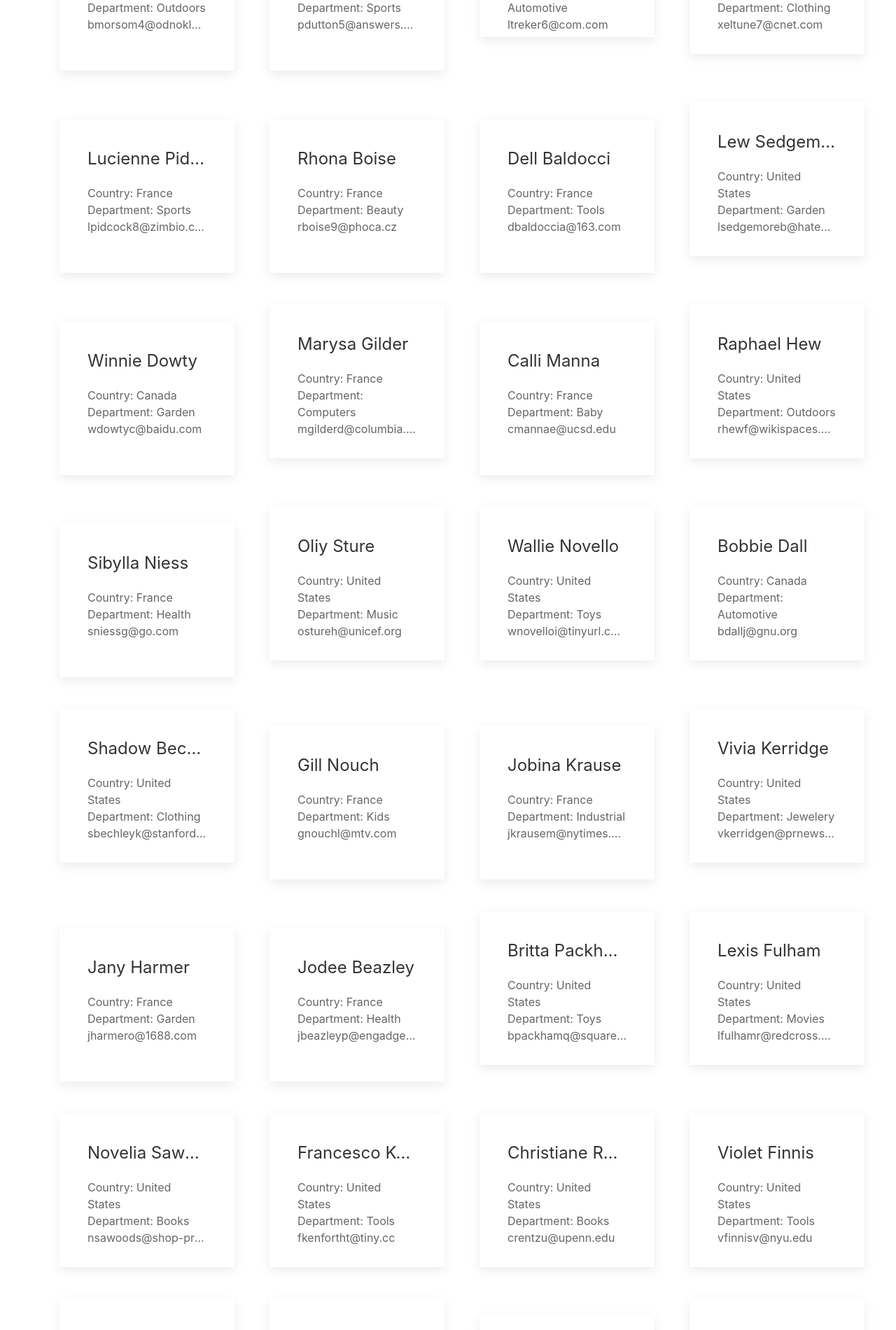
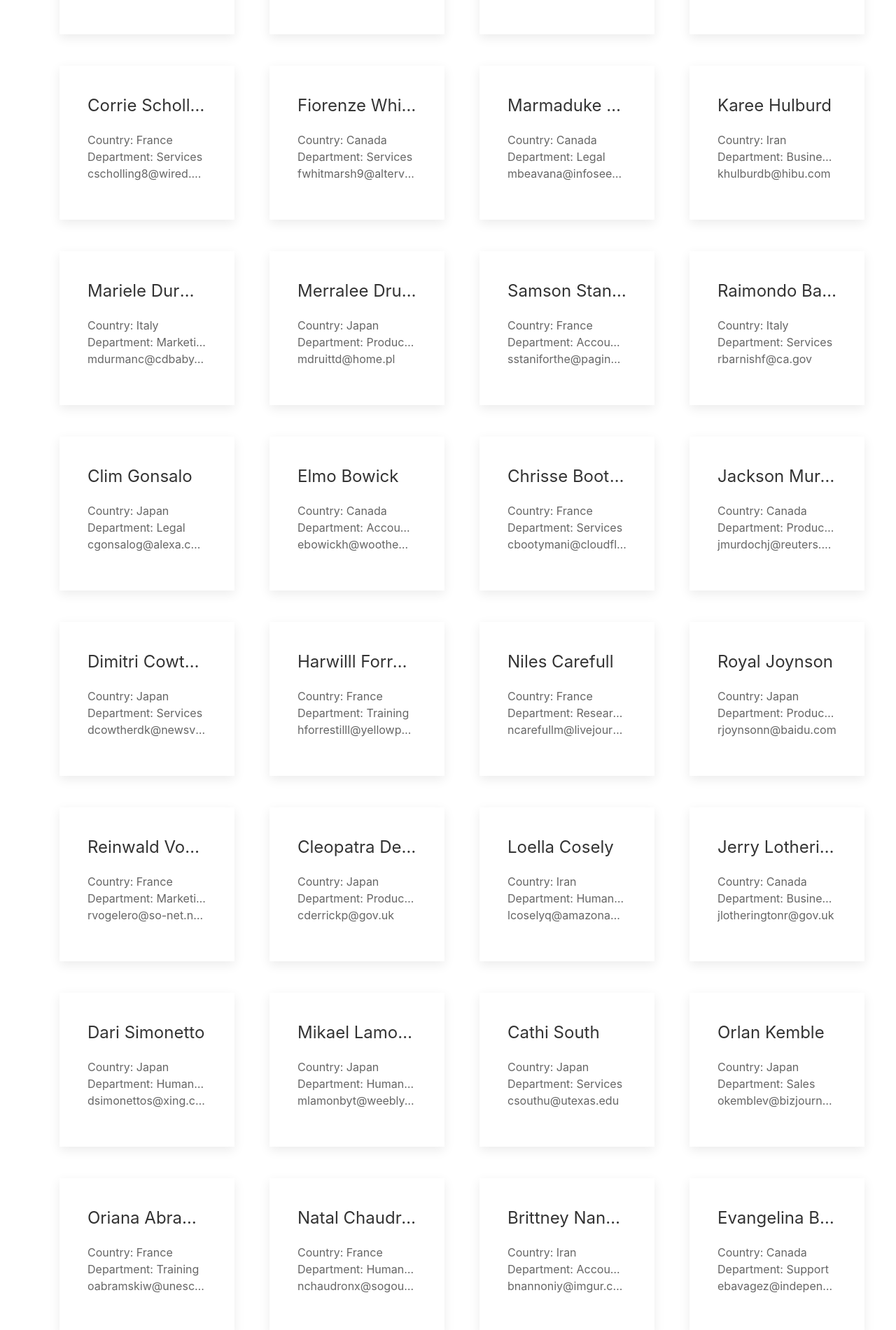
Before and after one commit to ariasadeghi530/employee-directory, a React (Create React App) app: page / in a window 1280 px wide. Shown: the part 760-2661 px from the top of the page at 70% size. Built offline with nearby package versions, Linux system fonts and the light colour scheme.

Commit message:
updated db and styling

```diff
--- a/src/App.js
+++ b/src/App.js
@@ -41,10 +41,7 @@ class App extends Component {
      })
     }
     else {
-     return db.map((emp, i) => {
-
-      return <Card emp={emp} key={i} />
-    })
+     return db.map((emp, i) => <Card emp={emp} key={i} />)
     }
   }
 
@@ -60,7 +57,7 @@ class App extends Component {
         handleFormSubmit={this.handleFormSubmit}
         handleSelectChange={this.handleSelectChange}
         />
-        <div className="uk-row">
+        <div className="uk-row uk-margin-top">
         {this.renderEmployees(this.state.categorySel)}
         </div>
       </div>
--- a/src/components/Cards/Card.js
+++ b/src/components/Cards/Card.js
@@ -9,7 +9,7 @@ return(
       <div className="uk-card uk-card-default uk-card-hover uk-card-body">
         <h3 className="uk-card-title uk-text-truncate">{props.emp.first_name + ' ' + props.emp.last_name}</h3>
         <p className="uk-margin-remove">Country: {props.emp.country}</p>
-        <p className="uk-margin-remove">Department: {props.emp.department}</p>
+        <p className="uk-margin-remove uk-text-truncate">Department: {props.emp.department}</p>
         <p className="uk-margin-remove uk-text-truncate">{props.emp.email}</p>
       </div>
     </div>
--- a/src/db/db.json
+++ b/src/db/db.json
@@ -1,402 +1,402 @@
 [
   {
     "id": 1,
-    "first_name": "Ebenezer",
-    "last_name": "Cansfield",
-    "email": "ecansfield0@1und1.de",
-    "department": "Music",
+    "first_name": "Van",
+    "last_name": "Scroyton",
+    "email": "vscroyton0@psu.edu",
+    "department": "Product Management",
     "country": "France"
   },
   {
     "id": 2,
-    "first_name": "Angelina",
-    "last_name": "Huetson",
-    "email": "ahuetson1@pagesperso-orange.fr",
-    "department": "Industrial",
+    "first_name": "Blayne",
+    "last_name": "Dowthwaite",
+    "email": "bdowthwaite1@twitter.com",
+    "department": "Business Development",
     "country": "France"
   },
   {
     "id": 3,
-    "first_name": "Fidole",
-    "last_name": "Hamly",
-    "email": "fhamly2@weebly.com",
-    "department": "Sports",
-    "country": "United States"
+    "first_name": "Raquela",
+    "last_name": "Angus",
+    "email": "rangus2@ask.com",
+    "department": "Support",
+    "country": "Japan"
   },
   {
     "id": 4,
-    "first_name": "Jerrie",
-    "last_name": "Simonite",
-    "email": "jsimonite3@java.com",
-    "department": "Music",
+    "first_name": "Aaren",
+    "last_name": "Humbie",
+    "email": "ahumbie3@tumblr.com",
+    "department": "Training",
     "country": "France"
   },
   {
     "id": 5,
-    "first_name": "Barthel",
-    "last_name": "Morsom",
-    "email": "bmorsom4@odnoklassniki.ru",
-    "department": "Outdoors",
+    "first_name": "Benjy",
+    "last_name": "Dillestone",
+    "email": "bdillestone4@hubpages.com",
+    "department": "Human Resources",
     "country": "France"
   },
   {
     "id": 6,
-    "first_name": "Pembroke",
-    "last_name": "Dutton",
-    "email": "pdutton5@answers.com",
-    "department": "Sports",
-    "country": "France"
+    "first_name": "Tobin",
+    "last_name": "Gilbert",
+    "email": "tgilbert5@psu.edu",
+    "department": "Services",
+    "country": "Japan"
   },
   {
     "id": 7,
-    "first_name": "Lila",
-    "last_name": "Treker",
-    "email": "ltreker6@com.com",
-    "department": "Automotive",
-    "country": "United States"
+    "first_name": "Herby",
+    "last_name": "Cristea",
+    "email": "hcristea6@reference.com",
+    "department": "Services",
+    "country": "Japan"
   },
   {
     "id": 8,
-    "first_name": "Xena",
-    "last_name": "Eltune",
-    "email": "xeltune7@cnet.com",
-    "department": "Clothing",
-    "country": "United Kingdom"
+    "first_name": "Tish",
+    "last_name": "Greaves",
+    "email": "tgreaves7@tiny.cc",
+    "department": "Product Management",
+    "country": "Canada"
   },
   {
     "id": 9,
-    "first_name": "Lucienne",
-    "last_name": "Pidcock",
-    "email": "lpidcock8@zimbio.com",
-    "department": "Sports",
+    "first_name": "Corrie",
+    "last_name": "Scholling",
+    "email": "cscholling8@wired.com",
+    "department": "Services",
     "country": "France"
   },
   {
     "id": 10,
-    "first_name": "Rhona",
-    "last_name": "Boise",
-    "email": "rboise9@phoca.cz",
-    "department": "Beauty",
-    "country": "France"
+    "first_name": "Fiorenze",
+    "last_name": "Whitmarsh",
+    "email": "fwhitmarsh9@altervista.org",
+    "department": "Services",
+    "country": "Canada"
   },
   {
     "id": 11,
-    "first_name": "Dell",
-    "last_name": "Baldocci",
-    "email": "dbaldoccia@163.com",
-    "department": "Tools",
-    "country": "France"
+    "first_name": "Marmaduke",
+    "last_name": "Beavan",
+    "email": "mbeavana@infoseek.co.jp",
+    "department": "Legal",
+    "country": "Canada"
   },
   {
     "id": 12,
-    "first_name": "Lew",
-    "last_name": "Sedgemore",
-    "email": "lsedgemoreb@hatena.ne.jp",
-    "department": "Garden",
-    "country": "United States"
+    "first_name": "Karee",
+    "last_name": "Hulburd",
+    "email": "khulburdb@hibu.com",
+    "department": "Business Development",
+    "country": "Iran"
   },
   {
     "id": 13,
-    "first_name": "Winnie",
-    "last_name": "Dowty",
-    "email": "wdowtyc@baidu.com",
-    "department": "Garden",
-    "country": "Canada"
+    "first_name": "Mariele",
+    "last_name": "Durman",
+    "email": "mdurmanc@cdbaby.com",
+    "department": "Marketing",
+    "country": "Italy"
   },
   {
     "id": 14,
-    "first_name": "Marysa",
-    "last_name": "Gilder",
-    "email": "mgilderd@columbia.edu",
-    "department": "Computers",
-    "country": "France"
+    "first_name": "Merralee",
+    "last_name": "Druitt",
+    "email": "mdruittd@home.pl",
+    "department": "Product Management",
+    "country": "Japan"
   },
   {
     "id": 15,
-    "first_name": "Calli",
-    "last_name": "Manna",
-    "email": "cmannae@ucsd.edu",
-    "department": "Baby",
+    "first_name": "Samson",
+    "last_name": "Staniforth",
+    "email": "sstaniforthe@paginegialle.it",
+    "department": "Accounting",
     "country": "France"
   },
   {
     "id": 16,
-    "first_name": "Raphael",
-    "last_name": "Hew",
-    "email": "rhewf@wikispaces.com",
-    "department": "Outdoors",
-    "country": "United States"
+    "first_name": "Raimondo",
+    "last_name": "Barnish",
+    "email": "rbarnishf@ca.gov",
+    "department": "Services",
+    "country": "Italy"
   },
   {
     "id": 17,
-    "first_name": "Sibylla",
-    "last_name": "Niess",
-    "email": "sniessg@go.com",
-    "department": "Health",
+    "first_name": "Clim",
+    "last_name": "Gonsalo",
+    "email": "cgonsalog@alexa.com",
+    "department": "Legal",
+    "country": "Japan"
+  },
+  {
+    "id": 18,
+    "first_name": "Elmo",
+    "last_name": "Bowick",
+    "email": "ebowickh@woothemes.com",
+    "department": "Accounting",
+    "country": "Canada"
+  },
+  {
+    "id": 19,
+    "first_name": "Chrisse",
+    "last_name": "Bootyman",
+    "email": "cbootymani@cloudflare.com",
+    "department": "Services",
     "country": "France"
   },
   {
-    "id": 18,
-    "first_name": "Oliy",
-    "last_name": "Sture",
-    "email": "ostureh@unicef.org",
-    "department": "Music",
-    "country": "United States"
-  },
-  {
-    "id": 19,
-    "first_name": "Wallie",
-    "last_name": "Novello",
-    "email": "wnovelloi@tinyurl.com",
-    "department": "Toys",
-    "country": "United States"
-  },
-  {
     "id": 20,
-    "first_name": "Bobbie",
-    "last_name": "Dall",
-    "email": "bdallj@gnu.org",
-    "department": "Automotive",
+    "first_name": "Jackson",
+    "last_name": "Murdoch",
+    "email": "jmurdochj@reuters.com",
+    "department": "Product Management",
     "country": "Canada"
   },
   {
     "id": 21,
-    "first_name": "Shadow",
-    "last_name": "Bechley",
-    "email": "sbechleyk@stanford.edu",
-    "department": "Clothing",
-    "country": "United States"
+    "first_name": "Dimitri",
+    "last_name": "Cowtherd",
+    "email": "dcowtherdk@newsvine.com",
+    "department": "Services",
+    "country": "Japan"
   },
   {
     "id": 22,
-    "first_name": "Gill",
-    "last_name": "Nouch",
-    "email": "gnouchl@mtv.com",
-    "department": "Kids",
+    "first_name": "Harwilll",
+    "last_name": "Forrestill",
+    "email": "hforrestilll@yellowpages.com",
+    "department": "Training",
     "country": "France"
   },
   {
     "id": 23,
-    "first_name": "Jobina",
-    "last_name": "Krause",
-    "email": "jkrausem@nytimes.com",
-    "department": "Industrial",
+    "first_name": "Niles",
+    "last_name": "Carefull",
+    "email": "ncarefullm@livejournal.com",
+    "department": "Research and Development",
     "country": "France"
   },
   {
     "id": 24,
-    "first_name": "Vivia",
-    "last_name": "Kerridge",
-    "email": "vkerridgen@prnewswire.com",
-    "department": "Jewelery",
-    "country": "United States"
+    "first_name": "Royal",
+    "last_name": "Joynson",
+    "email": "rjoynsonn@baidu.com",
+    "department": "Product Management",
+    "country": "Japan"
   },
   {
     "id": 25,
-    "first_name": "Jany",
-    "last_name": "Harmer",
-    "email": "jharmero@1688.com",
-    "department": "Garden",
+    "first_name": "Reinwald",
+    "last_name": "Vogeler",
+    "email": "rvogelero@so-net.ne.jp",
+    "department": "Marketing",
     "country": "France"
   },
   {
     "id": 26,
-    "first_name": "Jodee",
-    "last_name": "Beazley",
-    "email": "jbeazleyp@engadget.com",
-    "department": "Health",
+    "first_name": "Cleopatra",
+    "last_name": "Derrick",
+    "email": "cderrickp@gov.uk",
+    "department": "Product Management",
+    "country": "Japan"
+  },
+  {
+    "id": 27,
+    "first_name": "Loella",
+    "last_name": "Cosely",
+    "email": "lcoselyq@amazonaws.com",
+    "department": "Human Resources",
+    "country": "Iran"
+  },
+  {
+    "id": 28,
+    "first_name": "Jerry",
+    "last_name": "Lotherington",
+    "email": "jlotheringtonr@gov.uk",
+    "department": "Business Development",
+    "country": "Canada"
+  },
+  {
+    "id": 29,
+    "first_name": "Dari",
+    "last_name": "Simonetto",
+    "email": "dsimonettos@xing.com",
+    "department": "Human Resources",
+    "country": "Japan"
+  },
+  {
+    "id": 30,
+    "first_name": "Mikael",
+    "last_name": "Lamonby",
+    "email": "mlamonbyt@weebly.com",
+    "department": "Human Resources",
+    "country": "Japan"
+  },
+  {
+    "id": 31,
+    "first_name": "Cathi",
+    "last_name": "South",
+    "email": "csouthu@utexas.edu",
+    "department": "Services",
+    "country": "Japan"
+  },
+  {
+    "id": 32,
+    "first_name": "Orlan",
+    "last_name": "Kemble",
+    "email": "okemblev@bizjournals.com",
+    "department": "Sales",
+    "country": "Japan"
+  },
+  {
+    "id": 33,
+    "first_name": "Oriana",
+    "last_name": "Abramski",
+    "email": "oabramskiw@unesco.org",
+    "department": "Training",
     "country": "France"
   },
   {
-    "id": 27,
-    "first_name": "Britta",
-    "last_name": "Packham",
-    "email": "bpackhamq@squarespace.com",
-    "department": "Toys",
-    "country": "United States"
-  },
-  {
-    "id": 28,
-    "first_name": "Lexis",
-    "last_name": "Fulham",
-    "email": "lfulhamr@redcross.org",
-    "department": "Movies",
-    "country": "United States"
-  },
-  {
-    "id": 29,
-    "first_name": "Novelia",
-    "last_name": "Sawood",
-    "email": "nsawoods@shop-pro.jp",
-    "department": "Books",
-    "country": "United States"
-  },
-  {
-    "id": 30,
-    "first_name": "Francesco",
-    "last_name": "Kenforth",
-    "email": "fkenfortht@tiny.cc",
-    "department": "Tools",
-    "country": "United States"
-  },
-  {
-    "id": 31,
-    "first_name": "Christiane",
-    "last_name": "Rentz",
-    "email": "crentzu@upenn.edu",
-    "department": "Books",
-    "country": "United States"
-  },
-  {
-    "id": 32,
-    "first_name": "Violet",
-    "last_name": "Finnis",
-    "email": "vfinnisv@nyu.edu",
-    "department": "Tools",
-    "country": "United States"
-  },
-  {
-    "id": 33,
-    "first_name": "Nolie",
-    "last_name": "Oswal",
-    "email": "noswalw@cbslocal.com",
-    "department": "Games",
-    "country": "United States"
-  },
-  {
     "id": 34,
-    "first_name": "Giffard",
-    "last_name": "Stayte",
-    "email": "gstaytex@upenn.edu",
-    "department": "Baby",
-    "country": "United States"
+    "first_name": "Natal",
+    "last_name": "Chaudron",
+    "email": "nchaudronx@sogou.com",
+    "department": "Human Resources",
+    "country": "France"
   },
   {
     "id": 35,
-    "first_name": "Chadd",
-    "last_name": "Lawrenz",
-    "email": "clawrenzy@devhub.com",
-    "department": "Books",
+    "first_name": "Brittney",
+    "last_name": "Nannoni",
+    "email": "bnannoniy@imgur.com",
+    "department": "Accounting",
+    "country": "Iran"
+  },
+  {
+    "id": 36,
+    "first_name": "Evangelina",
+    "last_name": "Bavage",
+    "email": "ebavagez@independent.co.uk",
+    "department": "Support",
+    "country": "Canada"
+  },
+  {
+    "id": 37,
+    "first_name": "Alwyn",
+    "last_name": "Prowting",
+    "email": "aprowting10@reference.com",
+    "department": "Sales",
     "country": "France"
   },
   {
-    "id": 36,
-    "first_name": "Christian",
-    "last_name": "Eykelbosch",
-    "email": "ceykelboschz@feedburner.com",
-    "department": "Books",
-    "country": "United States"
-  },
-  {
-    "id": 37,
-    "first_name": "Jule",
-    "last_name": "Arnecke",
-    "email": "jarnecke10@amazonaws.com",
-    "department": "Grocery",
+    "id": 38,
+    "first_name": "Ellery",
+    "last_name": "Finci",
+    "email": "efinci11@sourceforge.net",
+    "department": "Legal",
     "country": "Germany"
   },
   {
-    "id": 38,
-    "first_name": "Sigismundo",
-    "last_name": "Pressey",
-    "email": "spressey11@xing.com",
-    "department": "Clothing",
-    "country": "France"
-  },
-  {
     "id": 39,
-    "first_name": "Nanci",
-    "last_name": "Cossam",
-    "email": "ncossam12@answers.com",
-    "department": "Shoes",
+    "first_name": "Neile",
+    "last_name": "Manion",
+    "email": "nmanion12@yahoo.com",
+    "department": "Marketing",
     "country": "France"
   },
   {
     "id": 40,
-    "first_name": "Si",
-    "last_name": "Cunney",
-    "email": "scunney13@liveinternet.ru",
-    "department": "Garden",
-    "country": "Canada"
+    "first_name": "Errol",
+    "last_name": "Bakey",
+    "email": "ebakey13@simplemachines.org",
+    "department": "Product Management",
+    "country": "Japan"
   },
   {
     "id": 41,
-    "first_name": "Donella",
-    "last_name": "Bullen",
-    "email": "dbullen14@yolasite.com",
-    "department": "Baby",
-    "country": "United States"
+    "first_name": "Nahum",
+    "last_name": "Kleinbaum",
+    "email": "nkleinbaum14@howstuffworks.com",
+    "department": "Accounting",
+    "country": "France"
   },
   {
     "id": 42,
-    "first_name": "Noland",
-    "last_name": "Kwietak",
-    "email": "nkwietak15@eventbrite.com",
-    "department": "Industrial",
+    "first_name": "Hedvig",
+    "last_name": "Bastow",
+    "email": "hbastow15@51.la",
+    "department": "Sales",
     "country": "France"
   },
   {
     "id": 43,
-    "first_name": "Karim",
-    "last_name": "Jalland",
-    "email": "kjalland16@naver.com",
-    "department": "Movies",
-    "country": "Germany"
+    "first_name": "Cecil",
+    "last_name": "Marsy",
+    "email": "cmarsy16@indiatimes.com",
+    "department": "Accounting",
+    "country": "Iran"
   },
   {
     "id": 44,
-    "first_name": "Dirk",
-    "last_name": "Wiggins",
-    "email": "dwiggins17@opensource.org",
-    "department": "Grocery",
-    "country": "Canada"
+    "first_name": "Glenine",
+    "last_name": "Borthe",
+    "email": "gborthe17@qq.com",
+    "department": "Legal",
+    "country": "Japan"
   },
   {
     "id": 45,
-    "first_name": "Kore",
-    "last_name": "Nuzzetti",
-    "email": "knuzzetti18@google.com.br",
-    "department": "Clothing",
+    "first_name": "Birgitta",
+    "last_name": "Talboy",
+    "email": "btalboy18@jigsy.com",
+    "department": "Business Development",
+    "country": "Iran"
+  },
+  {
+    "id": 46,
+    "first_name": "Averell",
+    "last_name": "Ziebart",
+    "email": "aziebart19@tinyurl.com",
+    "department": "Legal",
+    "country": "Spain"
+  },
+  {
+    "id": 47,
+    "first_name": "Marlyn",
+    "last_name": "Overell",
+    "email": "moverell1a@vk.com",
+    "department": "Accounting",
+    "country": "Japan"
+  },
+  {
+    "id": 48,
+    "first_name": "Lula",
+    "last_name": "Eaddy",
+    "email": "leaddy1b@craigslist.org",
+    "department": "Services",
+    "country": "Spain"
+  },
+  {
+    "id": 49,
+    "first_name": "Sloane",
+    "last_name": "Peaker",
+    "email": "speaker1c@ibm.com",
+    "department": "Engineering",
     "country": "France"
   },
   {
-    "id": 46,
-    "first_name": "Falito",
-    "last_name": "Fasson",
-    "email": "ffasson19@oaic.gov.au",
-    "department": "Computers",
-    "country": "Canada"
-  },
-  {
-    "id": 47,
-    "first_name": "Wilbur",
-    "last_name": "Santi",
-    "email": "wsanti1a@washington.edu",
-    "department": "Beauty",
+    "id": 50,
+    "first_name": "Rosina",
+    "last_name": "Bend",
+    "email": "rbend1d@google.com.br",
+    "department": "Research and Development",
     "country": "France"
-  },
-  {
-    "id": 48,
-    "first_name": "Evanne",
-    "last_name": "Bleackly",
-    "email": "ebleackly1b@fotki.com",
-    "department": "Garden",
-    "country": "United States"
-  },
-  {
-    "id": 49,
-    "first_name": "Deeyn",
-    "last_name": "Mouan",
-    "email": "dmouan1c@joomla.org",
-    "department": "Clothing",
-    "country": "United States"
-  },
-  {
-    "id": 50,
-    "first_name": "Chick",
-    "last_name": "Berzin",
-    "email": "cberzin1d@quantcast.com",
-    "department": "Home",
-    "country": "Canada"
   }
 ]
```
